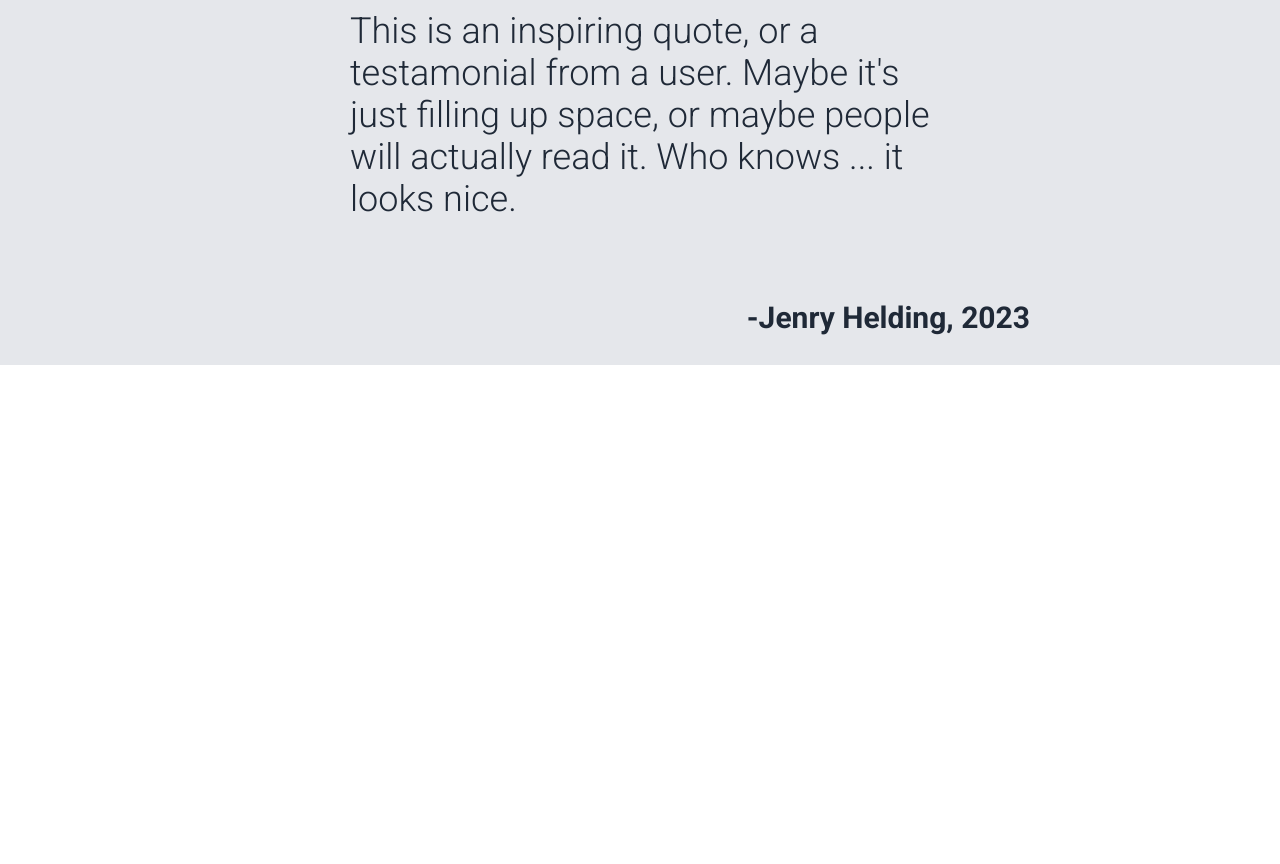
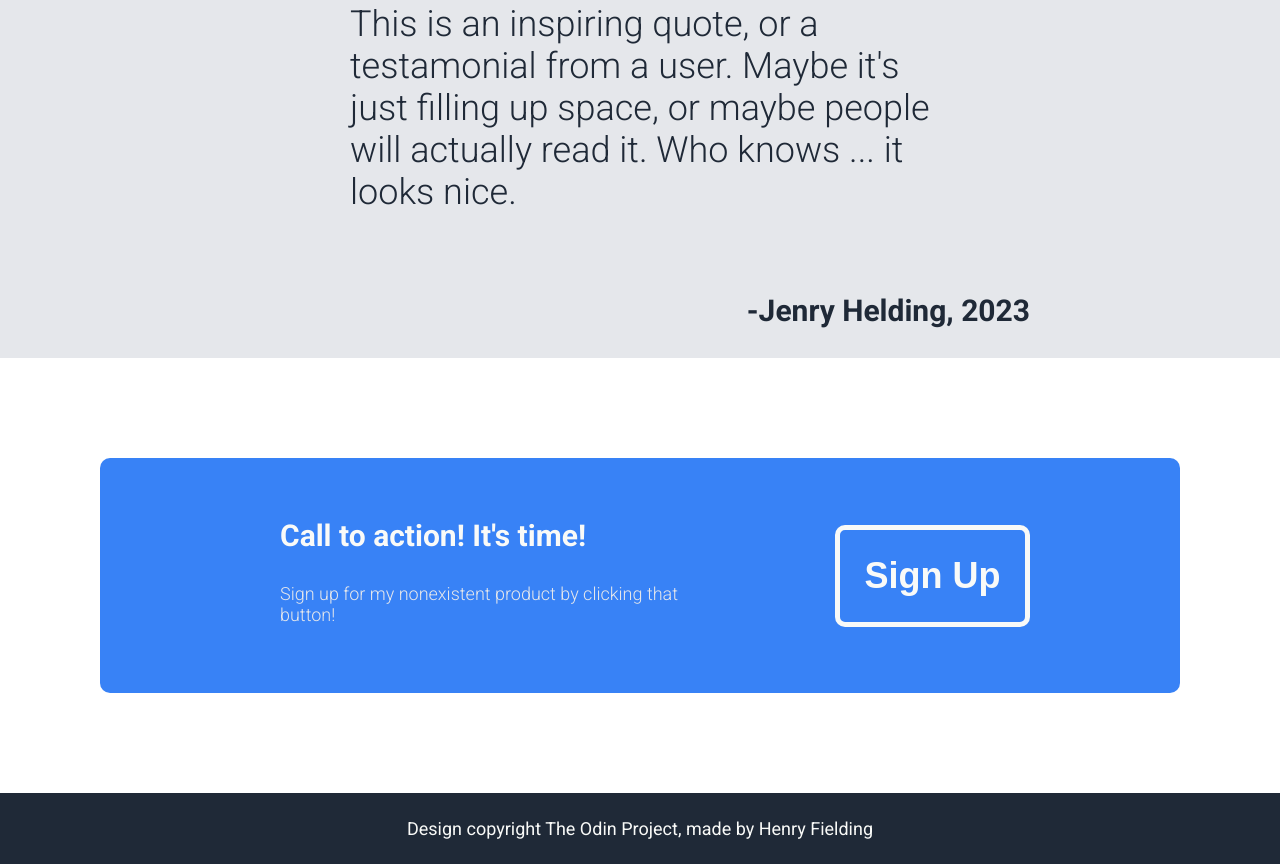
Before and after one commit to DevelopmentHF/landing-page, a plain HTML site: page index.html in a window 1280 px wide. Shown: the part 1220-2084 px from the top of the page. Before the commit the page ends 1585 px from the top, so only its background shows below. Drawn offline with Linux system fonts and the light colour scheme.

Commit message:
final touches

```diff
--- a/index.html
+++ b/index.html
@@ -82,6 +82,24 @@
             <p class="quotebody">This is an inspiring quote, or a testamonial from a user. Maybe it's just filling up space, or maybe people will actually read it. Who knows ... it looks nice.</p>
             <p class="quoteauthor">-Jenry Helding, 2023</p>
         </div>
+
+        <!-- Call to action section -->
+        <div class="CTA">
+            <div class="ctacontainer">
+                <div class="ctatext">
+                    <p class="ctatop">Call to action! It's time!</p>
+                    <p class="ctabot">Sign up for my nonexistent product by clicking that button!</p>
+                </div>
+                <div class="ctabtncontainer">
+                    <button class="ctabutton">Sign Up</button>
+                </div>
+            </div>
+        </div>
+
+        <!-- Footer section -->
+        <footer>
+            Design copyright The Odin Project, made by Henry Fielding
+        </footer>
     </div>
 
 </body>
--- a/style.css
+++ b/style.css
@@ -17,7 +17,7 @@ header {
     flex: 1;
     display: flex;
     background-color: #1F2937;
-    padding-bottom:  100px;
+    padding-bottom:  75px;
     justify-content: space-between;
 }
 
@@ -84,6 +84,7 @@ header {
     font-weight: bold;
     margin: 10px;
     margin-left: 250px;
+    padding:10px
 }
 
 .heroimage {
@@ -147,6 +148,7 @@ header {
     background-color: #E5E7EB;
     align-items: center;
     justify-content: center;
+    margin-bottom: 100px;
 }
 
 .quotebody {
@@ -166,3 +168,74 @@ header {
     align-self: flex-end;
     margin-right: 250px;
 }
+
+/* Call to action section */
+.CTA {
+    flex: 1;
+    display: flex;
+    align-items: center;
+    justify-content: center;
+}
+
+.ctacontainer {
+    flex: 1;
+    display: flex;
+    margin: 100px;
+    margin-top: 0px;
+    background-color:#3882F6;
+    border-radius: 10px;
+    padding: 30px;
+    align-items: center;
+    justify-content: space-evenly;
+}
+
+.ctatext {
+    flex: 1;
+    margin-bottom: 20px;
+    margin-left: 150px;
+}
+
+.ctatop {
+    flex: 1;
+    font-size: 30px;
+    color:#F9FAF8;
+    font-weight: bold;
+}
+
+.ctabot {
+    flex: 1;
+    font-size: 18px;
+    color:#E5E7EB;
+    font-weight: lighter;
+}
+
+.ctabtncontainer {
+    flex: 1;
+    display:flex;
+    text-align: center;
+    justify-content: center;
+    align-items: center;
+}
+
+.ctabutton {
+    background-color:#3882F6;
+    padding: 25px;
+    border-radius: 10px;
+    border-width: 5px;
+    border-style: solid;
+    border-color: #F9FAF8;
+    font-size: 36px;
+    font-weight: bold;
+    color:#F9FAF8
+}
+
+/* Footer section */
+
+footer {
+    flex: 1;
+    background-color: #1F2937;
+    color:#F9FAF8;
+    font-size: 18px;
+    padding: 25px;
+    text-align: center;
+}
```
